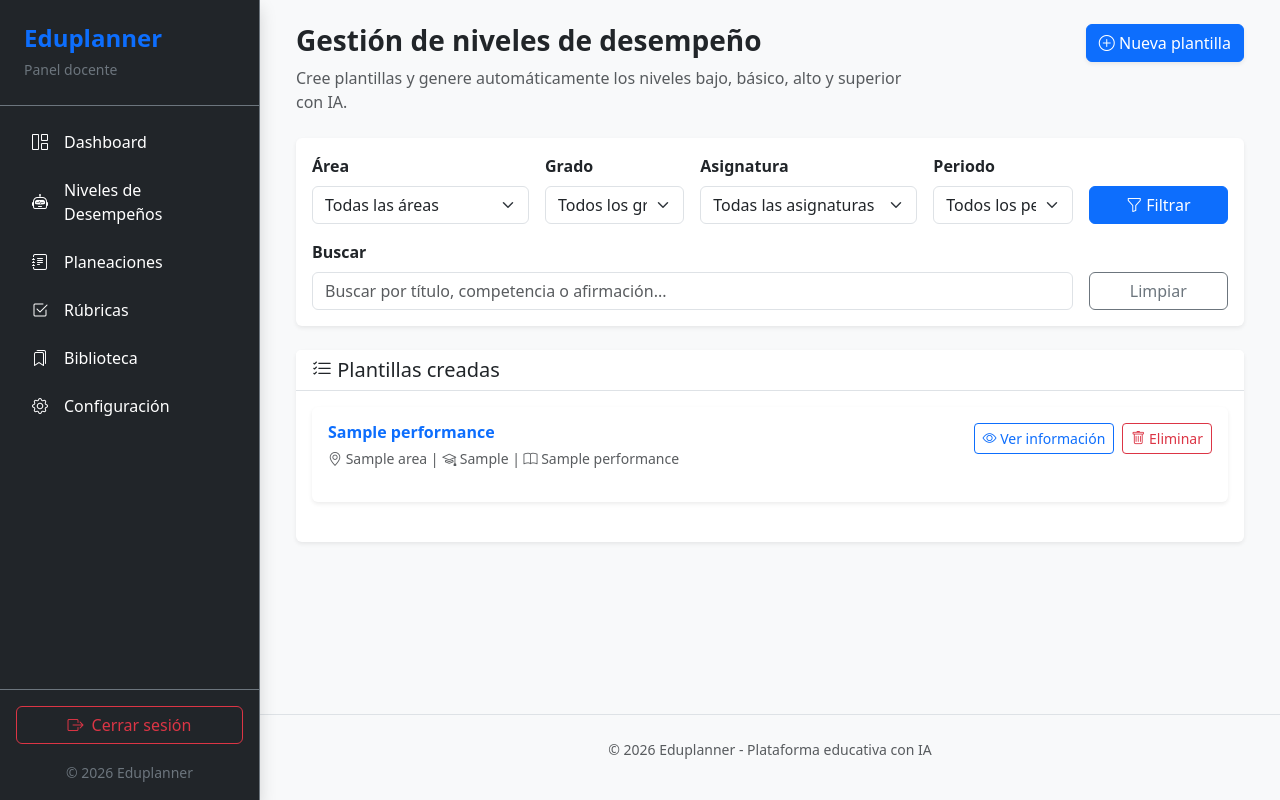
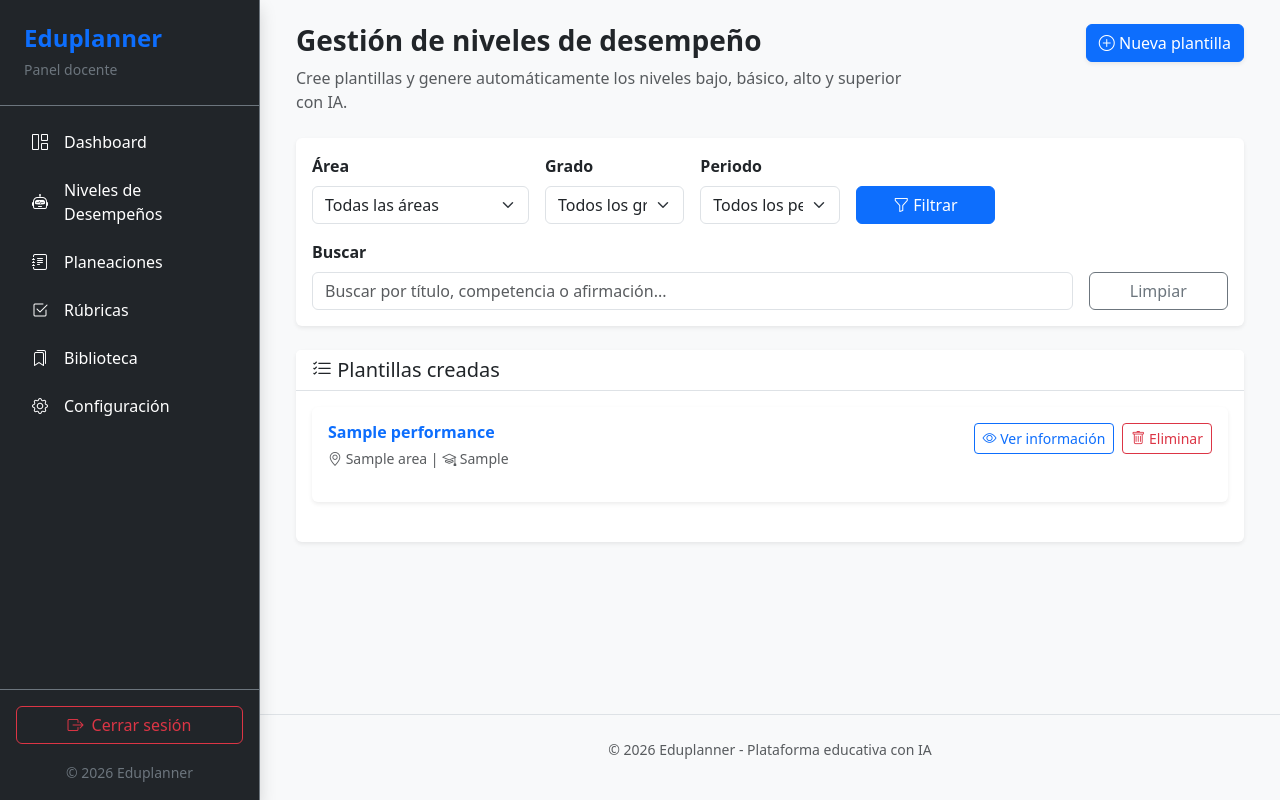
Before and after one commit to juangzj/eduplanner1.0, a Django app: template templates/pages/levels.html in a window 1280 px wide. Run offline with Django 5.2, Linux system fonts and the light colour scheme; tables that the repository leaves empty hold one stand-in row (values such as "Sample post"); the template is opened without the code that fills it: values that come from a table or form of the project are taken from there, most other values are stand-ins (such as "Sample title", 1, 10 or a date in 2020).

Commit message:
feat: Remove subject field from performance level templates and related forms, views, and templates

```diff
--- a/apps/landing/templates/landing/index.html
+++ b/apps/landing/templates/landing/index.html
@@ -142,7 +142,7 @@
                 <i class="bi bi-ui-checks fs-1 text-primary"></i>
                 <h5 class="fw-bold mt-3">Seleccion curricular</h5>
                 <p class="text-muted small">
-                    Define área, grado, asignatura y periodo académico.
+                    Define área, grado y periodo académico.
                 </p>
             </div>
 
--- a/apps/levels/ai/prompts.py
+++ b/apps/levels/ai/prompts.py
@@ -46,7 +46,6 @@ class LevelPrompt:
     Context:
 
     Area: {prompt_data.get('area', '')}
-    Subject: {prompt_data.get('subject', '')}
     Grade: {prompt_data.get('grade', '')}
     Academic Period: {prompt_data.get('academic_period', '')}
     Competency: {prompt_data.get('competency', '')}
@@ -85,7 +84,6 @@ You are an expert educational pedagogue specialized in competency-based assessme
 Your task is to generate a high-quality assessment rubric based on the following information:
 
 Area: {prompt_data.get('area')}
-Subject: {prompt_data.get('subject')}
 Grade: {prompt_data.get('grade')}
 Academic period: {prompt_data.get('academic_period')}
 Competence: {prompt_data.get('competence') or prompt_data.get('competency')}
--- a/apps/levels/forms/filter_performance_level_form.py
+++ b/apps/levels/forms/filter_performance_level_form.py
@@ -18,13 +18,6 @@ class PerformanceLevelFilterForm(forms.Form):
         widget=forms.Select(attrs={'class': 'form-select'})
     )
 
-    subject = forms.ChoiceField(
-        choices=[('', 'Todas las asignaturas')] + AREAS_OPCIONES,
-        required=False,
-        label="Asignatura",
-        widget=forms.Select(attrs={'class': 'form-select'})
-    )
-
     academic_period = forms.ChoiceField(
         choices=[('', 'Todos los periodos')] + PERIODO_ACADEMICO_OPCIONES,
         required=False,
--- a/apps/levels/forms/performance_level_template_form.py
+++ b/apps/levels/forms/performance_level_template_form.py
@@ -23,7 +23,6 @@ class PerformanceLevelTemplateCreateForm(forms.ModelForm):
             "level_title": "Título opcional del nivel de desempeño.",
             "level_description": "Descripción general del nivel.",
             "grade": "Seleccione el grado académico.",
-            "subject": "Seleccione la asignatura correspondiente.",
             "competency": "Competencia que se desea evaluar.",
             "statement": "Afirmación de desempeño.",
             "learning_evidence": "Evidencia de aprendizaje esperada.",
@@ -37,9 +36,6 @@ class PerformanceLevelTemplateCreateForm(forms.ModelForm):
             },
             "grade": {
                 "required": "Debe seleccionar el grado.",
-            },
-            "subject": {
-                "required": "Debe seleccionar la asignatura.",
             },
             "competency": {
                 "required": "Debe ingresar la competencia.",
@@ -78,11 +74,6 @@ class PerformanceLevelTemplateCreateForm(forms.ModelForm):
                 "class": "form-select"
             }),
 
-            # ASIGNATURA COMO SELECT
-            "subject": forms.Select(attrs={
-                "class": "form-select"
-            }),
-
             "competency": forms.TextInput(attrs={
                 "class": "form-control",
                 "placeholder": "Competencia"
--- a/apps/levels/models/performance_level_template_model.py
+++ b/apps/levels/models/performance_level_template_model.py
@@ -19,7 +19,7 @@ GRADOS_OPCIONES = [
 ]
 
 
-# ------------------- OPCIONES ASIGNATURA -------------------
+# ------------------- OPCIONES AREA -------------------
 AREAS_OPCIONES = [
     ('Español / Castellano', 'Español / Castellano'),
     ('Matemáticas', 'Matemáticas'),
@@ -98,13 +98,6 @@ class PerformanceLevelTemplate(models.Model):
         verbose_name="Grado"
     )
 
-    # ASIGNATURA COMO CAMPO DESPLEGABLE
-    subject = models.CharField(
-        max_length=255,
-        choices=AREAS_OPCIONES,
-        verbose_name="Asignatura"
-    )
-
     competency = models.CharField(max_length=255, verbose_name="Competencia")
     statement = models.TextField(verbose_name="Afirmación")
     learning_evidence = models.TextField(verbose_name="Evidencia de Aprendizaje")
@@ -127,4 +120,4 @@ class PerformanceLevelTemplate(models.Model):
         db_table = "performance_levels"
 
     def __str__(self):
-        return f"{self.level_title} - {self.subject} ({self.grade})"
+        return f"{self.level_title} - {self.area} ({self.grade})"
--- a/apps/levels/services/assessment_rubric_services.py
+++ b/apps/levels/services/assessment_rubric_services.py
@@ -34,7 +34,6 @@ class AssessmentRubricCreateService:
         template = generated_levels.performance_template
         return {
             "area": template.area,
-            "subject": template.subject,
             "grade": template.get_grade_display(),
             "academic_period": template.academic_period,
             "competency": template.competency,
--- a/apps/levels/services/generated_levels_services.py
+++ b/apps/levels/services/generated_levels_services.py
@@ -41,7 +41,6 @@ class GeneratedLevelsCreateService:
     def _build_prompt_data(template: PerformanceLevelTemplate) -> dict[str, Any]:
         return {
             "area": template.area,
-            "subject": template.subject,
             "grade": template.get_grade_display(),
             "academic_period": template.academic_period,
             "competency": template.competency,
--- a/apps/levels/templates/levels/assessment_rubric_edit_form.html
+++ b/apps/levels/templates/levels/assessment_rubric_edit_form.html
@@ -15,7 +15,7 @@
             <div class="border rounded px-3 py-2 bg-light">
                 <div class="small fw-semibold">{{ object.generated_levels.performance_template.level_title|default:"Sin título" }}</div>
                 <div class="small text-muted">
-                    {{ object.generated_levels.performance_template.area }} | {{ object.generated_levels.performance_template.get_grade_display }} | {{ object.generated_levels.performance_template.subject }}
+                    {{ object.generated_levels.performance_template.area }} | {{ object.generated_levels.performance_template.get_grade_display }}
                 </div>
             </div>
         </div>
--- a/apps/levels/templates/levels/create_performance_level.html
+++ b/apps/levels/templates/levels/create_performance_level.html
@@ -28,12 +28,6 @@
                 <label class="form-label fw-semibold">Grado</label>
                 {{ form.grade }}
                 {{ form.grade.errors }}
-            </div>
-
-            <div class="mb-3">
-                <label class="form-label fw-semibold">Asignatura</label>
-                {{ form.subject }}
-                {{ form.subject.errors }}
             </div>
 
             <div class="mb-3">
--- a/apps/levels/templates/levels/generated_levels_edit_form.html
+++ b/apps/levels/templates/levels/generated_levels_edit_form.html
@@ -13,7 +13,7 @@
             <div class="border rounded px-3 py-2 bg-light">
                 <div class="small fw-semibold">{{ object.performance_template.level_title|default:"Sin titulo" }}</div>
                 <div class="small text-muted">
-                    {{ object.performance_template.area }} | {{ object.performance_template.get_grade_display }} | {{ object.performance_template.subject }}
+                    {{ object.performance_template.area }} | {{ object.performance_template.get_grade_display }}
                 </div>
             </div>
         </div>
--- a/apps/levels/views/performance_level_template_views.py
+++ b/apps/levels/views/performance_level_template_views.py
@@ -68,7 +68,6 @@ def levels_view(request):
     if filter_form.is_valid():
         area = filter_form.cleaned_data.get("area")
         grade = filter_form.cleaned_data.get("grade")
-        subject = filter_form.cleaned_data.get("subject")
         academic_period = filter_form.cleaned_data.get("academic_period")
         search = filter_form.cleaned_data.get("search")
 
@@ -77,9 +76,6 @@ def levels_view(request):
 
         if grade:
             performance_levels = performance_levels.filter(grade=grade)
-
-        if subject:
-            performance_levels = performance_levels.filter(subject=subject)
 
         if academic_period:
             performance_levels = performance_levels.filter(academic_period=academic_period)
--- a/templates/pages/levels.html
+++ b/templates/pages/levels.html
@@ -48,11 +48,6 @@
                             {{ filter_form.grade }}
                         </div>
 
-                        <div class="col-md-3">
-                            <label class="form-label fw-semibold" for="id_subject">Asignatura</label>
-                            {{ filter_form.subject }}
-                        </div>
-
                         <div class="col-md-2">
                             <label class="form-label fw-semibold" for="id_academic_period">Periodo</label>
                             {{ filter_form.academic_period }}
@@ -100,8 +95,7 @@
                                         </h6>
                                         <small class="text-muted">
                                             <i class="bi bi-geo-alt"></i> {{ performance.area }} |
-                                            <i class="bi bi-mortarboard"></i> {{ performance.get_grade_display }} |
-                                            <i class="bi bi-book"></i> {{ performance.subject }}
+                                            <i class="bi bi-mortarboard"></i> {{ performance.get_grade_display }}
                                         </small>
                                     </div>
 
@@ -135,10 +129,6 @@
                                             <div class="col-md-6">
                                                 <small class="text-muted d-block">Área</small>
                                                 <p class="mb-0 fw-semibold">{{ performance.area }}</p>
-                                            </div>
-                                            <div class="col-md-6">
-                                                <small class="text-muted d-block">Asignatura</small>
-                                                <p class="mb-0 fw-semibold">{{ performance.subject }}</p>
                                             </div>
                                             <div class="col-md-6">
                                                 <small class="text-muted d-block">Grado</small>
```
Also changed, not shown: apps/levels/migrations/0006_remove_performanceleveltemplate_subject.py (added).
